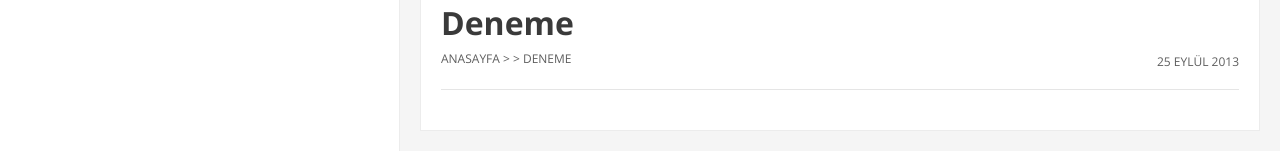
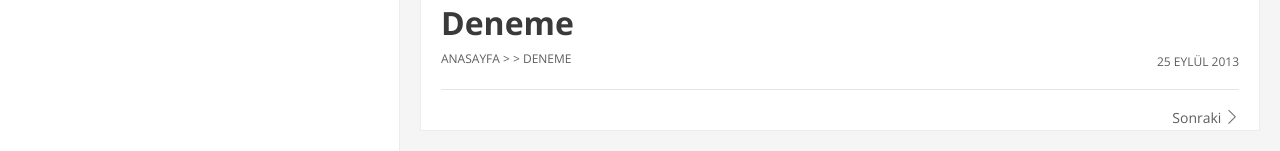
Before and after one commit to sefatunckanat/sefatunckanat.github.io, a Jekyll site: the page built from _posts/dev/2013-09-25-deneme.md, in a window 1280 px wide and 900 px high, scrolled down 187 px. Shown: the part 749-900 px from the top of the window. Built offline with Jekyll 4.4.1, drawn with Linux system fonts in a browser that asks for light colours; nearby versions of some CDN libraries; our own code applies the rules of GitHub Pages for plain Markdown files; comment, search, counter and statistics services are not loaded.

Commit message:
Post içerik

```diff
--- a/_layouts/post.html
+++ b/_layouts/post.html
@@ -16,7 +16,7 @@
 					</div>
 					<div class="row">
 						<div class="col6-3">
-							<div class="nav">Anasayfa > {{ page.categories }} > {{ page.title }}</div>
+							<div class="nav">Anasayfa > {{ page.category }} > {{ page.title }}</div>
 						</div>
 						<div class="col6-3 ta-r">
 							<div class="nav">
@@ -51,14 +51,19 @@
 						</div>
 					</div>
 
-					<!--
-					{% if page.previous %}
-					<a href="{{ page.previous.url }}">Önceki Post</a>
-					{% endif %}
-					{% if page.next %}
-					<a href="{{ page.next.url }}">Sonraki Post</a>
-					{% endif %}
-					-->
+					<div class="pager">
+						{% if page.previous %}
+						<a href="{{ page.previous.url }}" class="prev">
+							<i class="icon icon-arrow-left"></i> Önceki
+						</a>
+						{% endif %}
+						{% if page.next %}
+						<a href="{{ page.next.url }}" class="next">
+							Sonraki <i class="icon icon-arrow-right"></i>
+						</a>
+						{% endif %}
+					</div>
+
 				</div>
 			</div>
 		</div>
--- a/_sass/_base.sass
+++ b/_sass/_base.sass
@@ -163,6 +163,15 @@ img
 						text-decoration: underline
 						color: #000
 						font-weight: normal
+				.pager
+					font-size: 1rem
+					a
+						font-size: 14px
+						font-weight: lighter
+						color: $colorText
+						display: inline-block
+						&.next
+							float: right
 				.nav
 					font-size: 12px
 					font-weight: 400
@@ -193,9 +202,18 @@ img
 	text-align: center
 	i
 		text-align: center
-
 	&.active
 		transform: rotate(90deg)
 		-webkit-transform: rotate(90deg)
 		-moz-transform: rotate(90deg)
 		-o-transform: rotate(90deg)
+.error
+	height: 100vh
+	display: flex
+	justify-content: center
+	align-content: center
+	text-align: center
+	flex-direction: column
+	color: $colorText
+	font-weight: lighter
+	text-transform: uppercase
--- a/_sass/_mycols.sass
+++ b/_sass/_mycols.sass
@@ -10,7 +10,7 @@
 		display: inline-block
 		float: left
 		font-size: 0
-		*
+		div,span,li
 			font-size: 1rem
 	.ta-r
 		text-align: right
--- a/javascript/master.js
+++ b/javascript/master.js
@@ -5,7 +5,6 @@ $(function(){
 		$('body>.left').toggleClass("show");
 		$(this).toggleClass("active");
 		menuToggle = !menuToggle;
-		console.log(menuToggle);
 	});
 	$('body>.right').on('mousedown',function(){
 		if(menuToggle){
```
Also changed, not shown: 404.html (+16 -1 lines), _posts/blog/2017-01-16-jekyll-baslangic.md (+1 -1 lines), _posts/dev/16-01-2017-github.md (added, +12 -0 lines), _posts/dev/16-01-2017-local-test.md (added, +12 -0 lines), index.html (+8 -15 lines).
